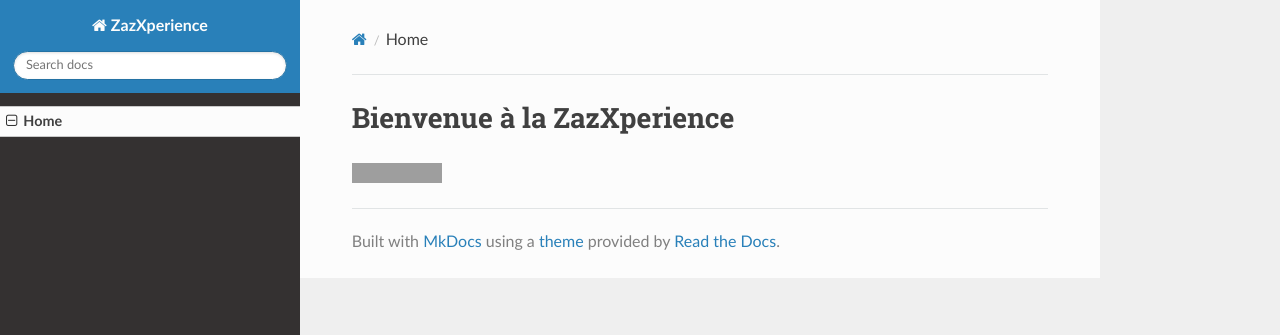
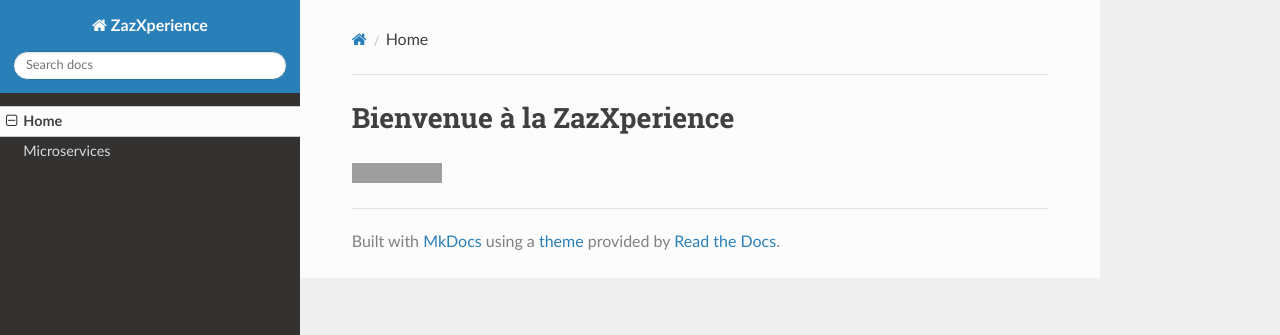
Before and after one commit to ZazXperience/readthedocs, an MkDocs documentation site: the page built from docs/index.md, in a window 1280 px wide. Shown: the top 335 px of the page. Built offline with MkDocs 1.6.1, drawn with Linux system fonts in a browser that asks for light colours; nearby versions of some CDN libraries; grey boxes are pictures that could not be loaded.

Commit message:
Update mkdocs.yml

```diff
--- a/mkdocs.yml
+++ b/mkdocs.yml
@@ -1,6 +1,7 @@
 site_name: ZazXperience
 nav:
     - Home: index.md
-lang: fr
+    - Microservices: microservices/
+lang: ['fr']
 custom_dir: my_theme_customizations/
 theme: readthedocs
```
